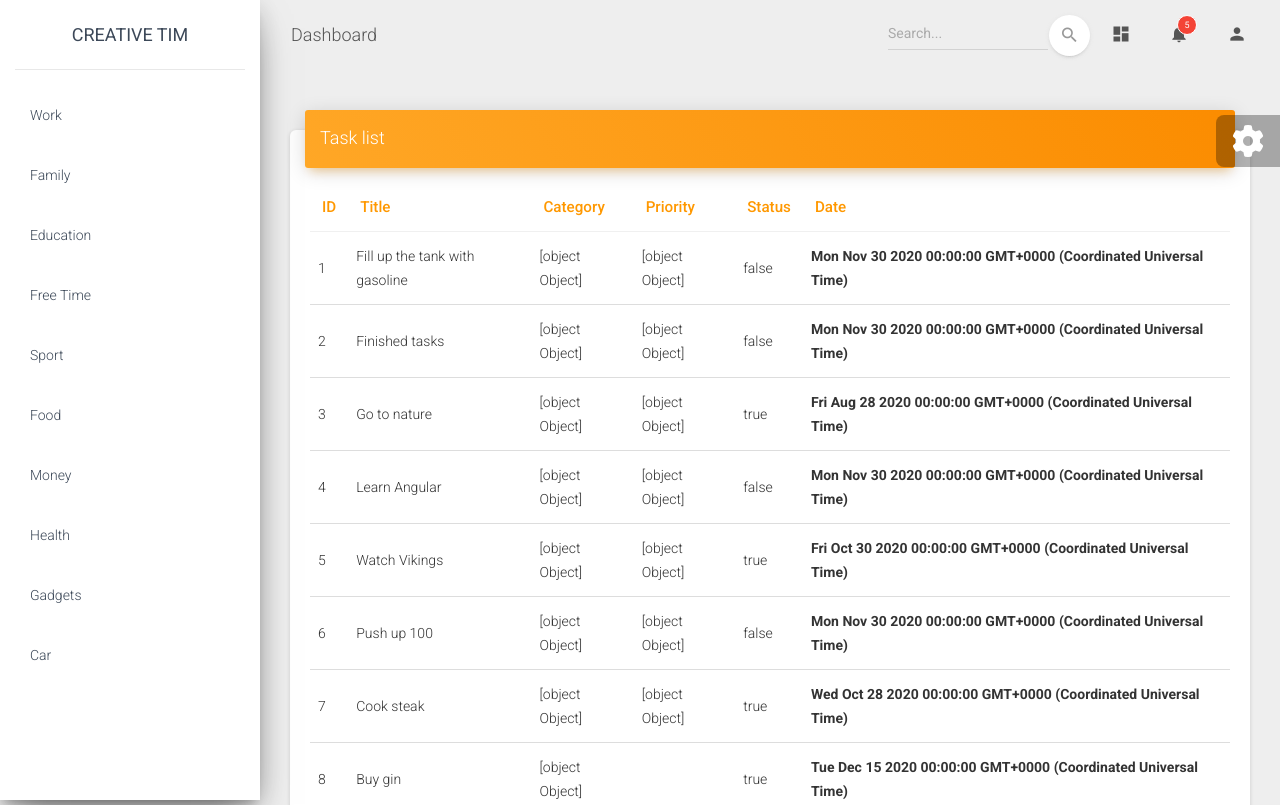
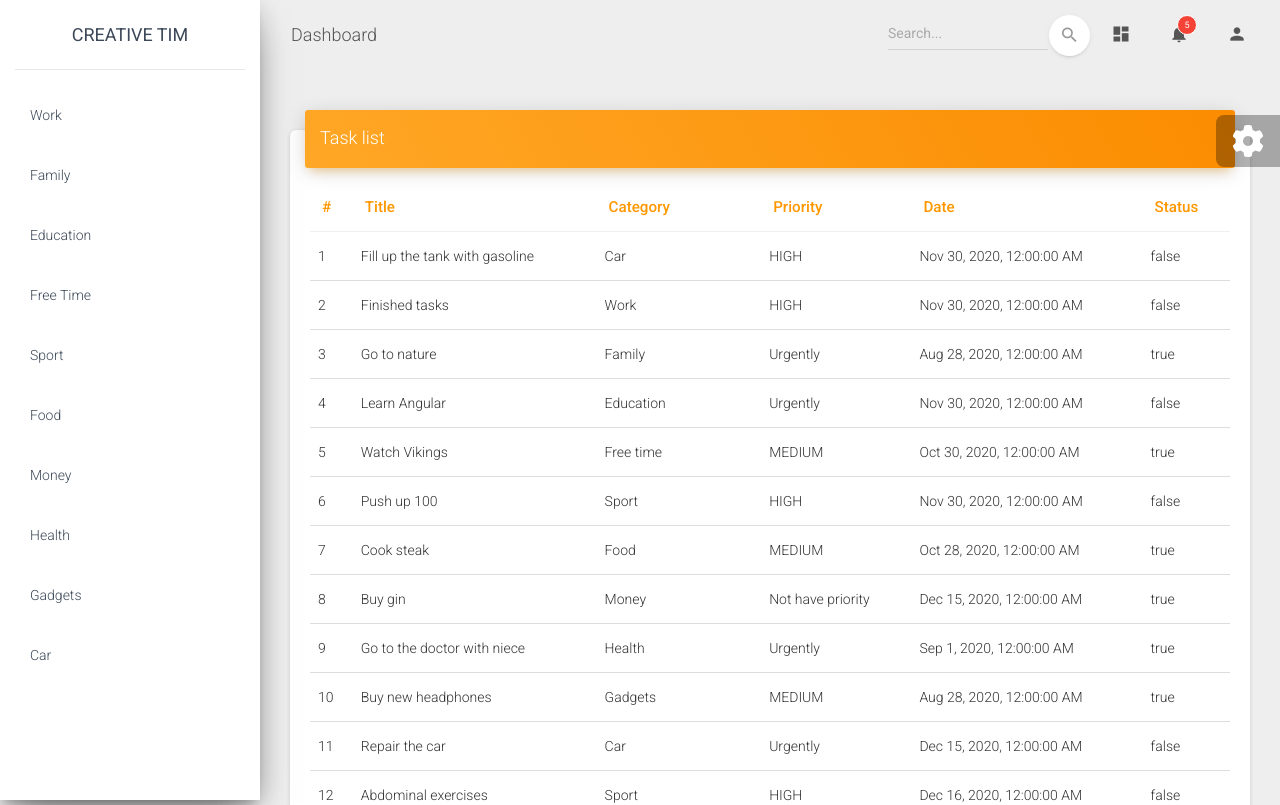
Before and after one commit to Valdemar06/ToDo, an Angular app: page / in a window 1280 px wide. Shown: the top 805 px of the page. Built offline with nearby package versions, Linux system fonts and the light colour scheme.

Commit message:
Show correct info by a task

```diff
--- a/src/app/service/data-handler.service.ts
+++ b/src/app/service/data-handler.service.ts
@@ -2,7 +2,7 @@ import { Injectable } from '@angular/core';
 import {Category} from '../model/Category';
 import {TestData} from '../data/TestData';
 import { Task } from '../model/Task';
-import {BehaviorSubject, Subject} from 'rxjs';
+import {BehaviorSubject} from 'rxjs';
 
 @Injectable({
   providedIn: 'root'
--- a/src/app/views/categories/categories.component.css
+++ b/src/app/views/categories/categories.component.css
@@ -0,0 +1,3 @@
+.pointer{
+  cursor: pointer;
+}
--- a/src/app/views/categories/categories.component.html
+++ b/src/app/views/categories/categories.component.html
@@ -9,7 +9,10 @@
   </a></div>
   <div class="sidebar-wrapper">
     <ul class="nav">
-      <li class="nav-item" *ngFor="let category of categories" (click)="showTasksByCategory(category)">
+      <li class="nav-item pointer"
+          [class.active] = "category === selectedCategory"
+          *ngFor="let category of categories"
+          (click)="showTasksByCategory(category)">
         <a class="nav-link" >
           <p>{{category.title}}</p>
         </a>
--- a/src/app/views/categories/categories.component.ts
+++ b/src/app/views/categories/categories.component.ts
@@ -10,6 +10,7 @@ import {Category} from '../../model/Category';
 export class CategoriesComponent implements OnInit {
 
   categories: Category[];
+  selectedCategory:Category;
 
   constructor(private dataHandler: DataHandlerService) {
   }
@@ -20,6 +21,7 @@ export class CategoriesComponent implements OnInit {
   }
 
   showTasksByCategory(category: Category) {
+    this.selectedCategory = category;
     this.dataHandler.fillTasksByCategory(category);
   }
 }
--- a/src/app/views/tasks/tasks.component.html
+++ b/src/app/views/tasks/tasks.component.html
@@ -5,21 +5,21 @@
   <div class="card-body table-responsive">
     <table class="table table-hover">
       <thead class="text-warning">
-      <th>ID</th>
+      <th>#</th>
       <th>Title</th>
       <th>Category</th>
       <th>Priority</th>
+      <th>Date</th>
       <th>Status</th>
-      <th>Date</th>
       </thead>
       <tbody>
-      <tr *ngFor="let task of tasks">
-        <td>{{task.id}}</td>
+      <tr *ngFor="let task of tasks; let i = index">
+        <td>{{i+1}}</td>
         <td>{{task.title}}</td>
-        <td>{{task.category}}</td>
-        <td>{{task.priority}}</td>
+        <td>{{task.category != null ? task.category.title : "Not have category"}}</td>
+        <td>{{task.priority != null ? task.priority.title : "Not have priority"}}</td>
+        <td>{{task.date != null ? (task.date | date : "medium") : "Not have date"}}</td>
         <td>{{task.completed}}</td>
-        <th>{{task.date}}</th>
       </tr>
       </tbody>
     </table>
```
